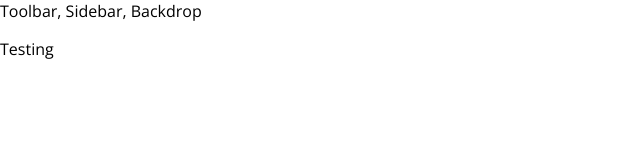
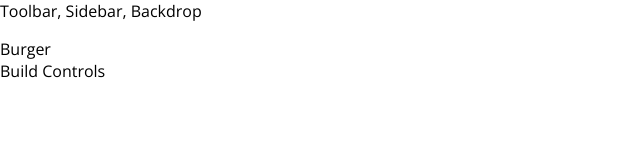
Before and after one commit to SanazME/ReactMiniProjects, a React (Create React App) app in the folder burger_builder/: page / in a window 1280 px wide. Shown: the top 160 px of the page, without its empty margins (0-640 px from the left). Built offline with nearby package versions, Linux system fonts and the light colour scheme.

Commit message:
start implementing BurgerBuilder component and adding css module to Layout component

```diff
--- a/burger_builder/src/App.js
+++ b/burger_builder/src/App.js
@@ -1,12 +1,12 @@
 import React from 'react';
 import Layout from './components/Layout/Layout';
+import BurgerBuilder from './containers/BurgerBuilder/BurgerBuilder'
 
 function App() {
   return (
     <div>
       <Layout>
-        <p>Testing</p>
-
+        <BurgerBuilder />
       </Layout>
 
     </div>
--- a/burger_builder/src/components/Layout/Layout.js
+++ b/burger_builder/src/components/Layout/Layout.js
@@ -1,10 +1,11 @@
 import React, { Fragment } from 'react';
+import classes from './Layout.module.css';
 
 const layout = (props) => (
     <Fragment>
         <div> Toolbar, Sidebar, Backdrop</div>
 
-        <main>
+        <main className={classes.Content}>
             {props.children}
         </main>
     </Fragment>
--- /dev/null
+++ b/burger_builder/src/components/Layout/Layout.module.css
@@ -0,0 +1,3 @@
+.Content {
+    margin-top: 16px;
+}
--- /dev/null
+++ b/burger_builder/src/containers/BurgerBuilder/BurgerBuilder.js
@@ -0,0 +1,17 @@
+import React, { Component, Fragment } from 'react'
+import PropTypes from 'prop-types'
+
+export default class BurgerBuilder extends Component {
+    static propTypes = {
+        prop: PropTypes
+    }
+
+    render() {
+        return (
+            <Fragment>
+                <div>Burger</div>
+                <div>Build Controls</div>
+            </Fragment>
+        )
+    }
+}
```
